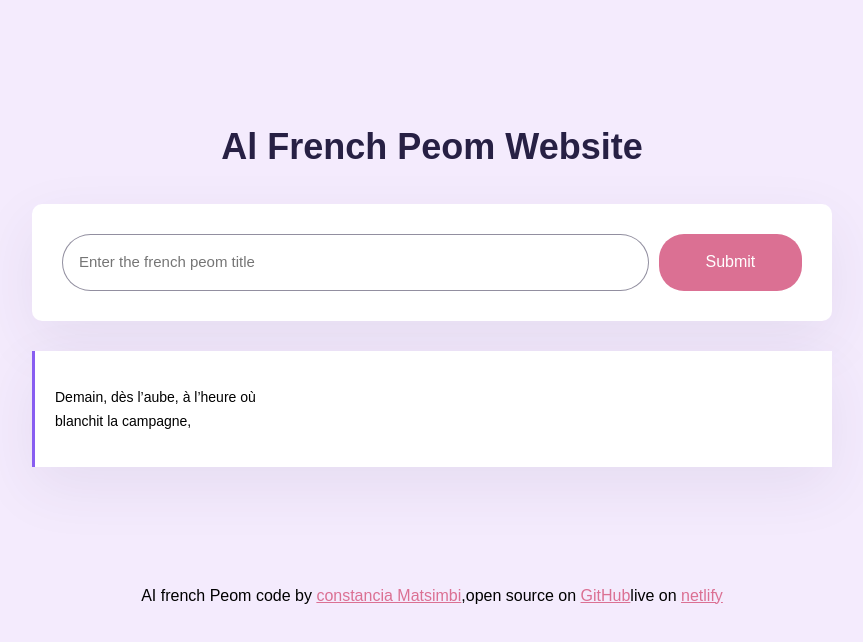
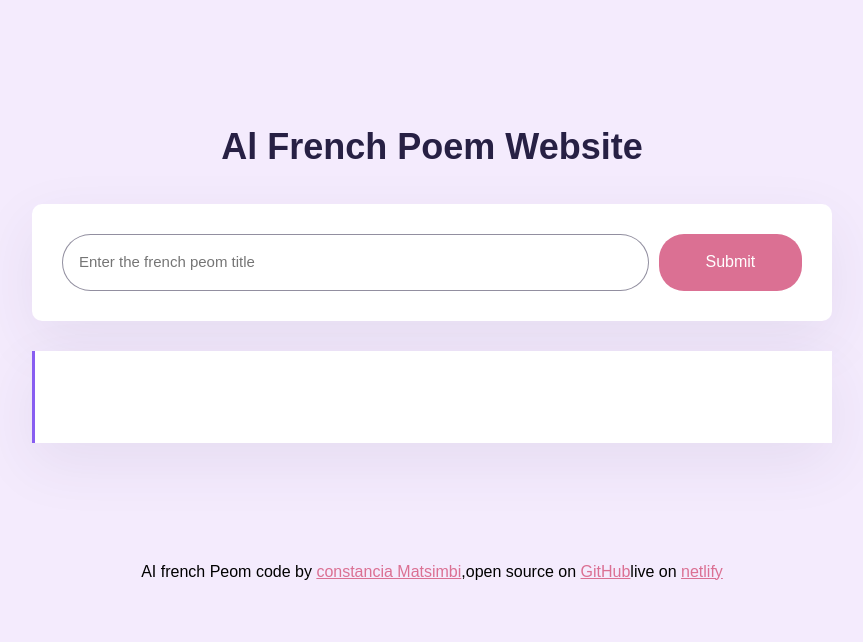
Before and after one commit to HappinessGR/french-peom, a plain HTML site: page index.html in a window 1280 px wide. Shown: the whole page, without its empty margins (208-1071 px from the left). Drawn offline with nearby package versions, Linux system fonts and the light colour scheme.

Commit message:
fix the typo

```diff
--- a/index.html
+++ b/index.html
@@ -5,11 +5,14 @@
     <meta name="viewport" content="width=device-width, initial-scale=1.0" />
     <title>French Poem</title>
     <link rel="stylesheet" href="./src/style.css" />
+    <script src="https://cdn.jsdelivr.net/npm/axios@1.6.7/dist/axios.min.js"></script>
+    <script src="https://unpkg.com/typewriter-effect@latest/dist/core.js"></script>
+    <script src="https://cdn.jsdelivr.net/npm/typed.js@2.0.12"></script>
   </head>
   <body>
     <div class="container">
     <header>
-        <h1>Al French Peom Website</h1>
+        <h1>Al French Poem Website</h1>
     </header>
     <main>
         <div>
@@ -18,10 +21,10 @@
                 <input type="submit" class="submit-button" id="">
             </form>
         </div>
-<div class="peom" id="peom">
-<p>Demain, dès l’aube, à l’heure où
+<div class="peom" id="poem">
+<p>
     <br>
-blanchit la campagne,
+
 
 </p>
 </div>
```
